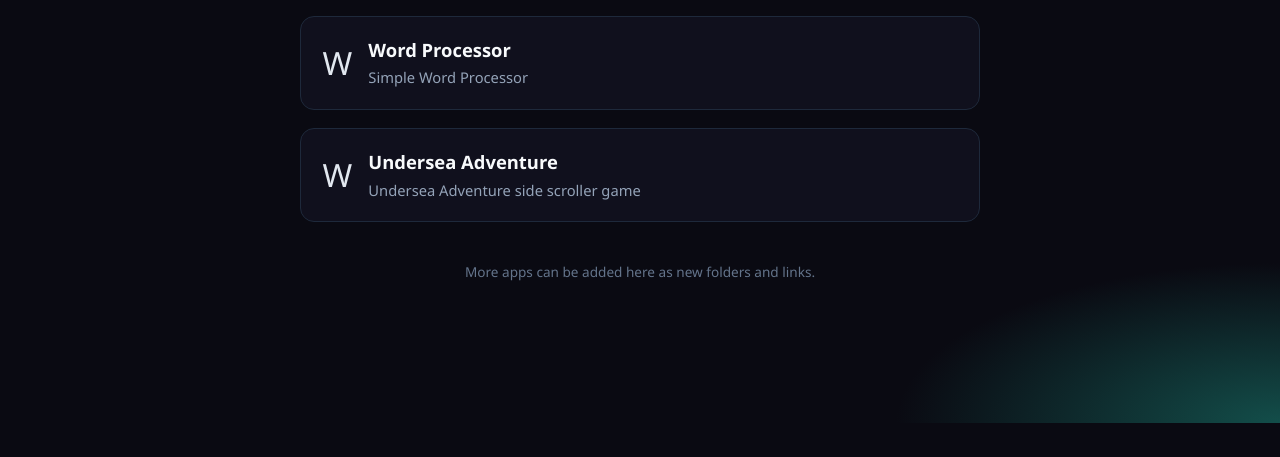
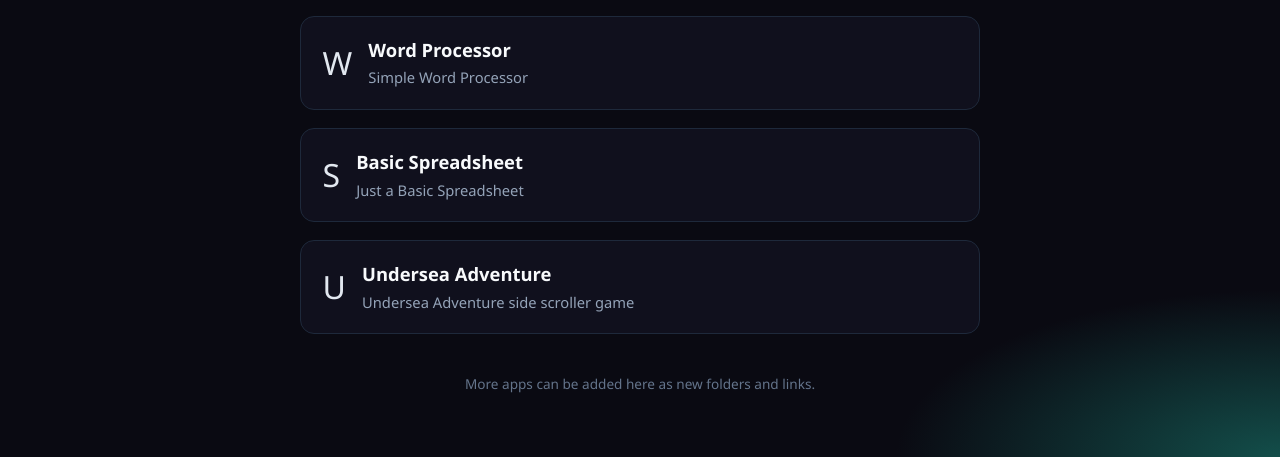
Before and after one commit to Mark-e-Mark-1/Mark-e-Mark, a plain HTML site: page index.html in a window 1280 px wide. Shown: the part 377-834 px from the top of the page. Before the commit the page ends 800 px from the top, so only its background shows below. Drawn offline with Linux system fonts and the light colour scheme.

Commit message:
Added Basic Spreadsheet

```diff
--- a/index.html
+++ b/index.html
@@ -35,9 +35,16 @@
           <span class="app-desc">Simple Word Processor</span>
         </a>
       </li>
+	   <li>
+        <a class="app-card" href="basic-spreadsheet/">
+          <span class="app-icon" aria-hidden="true">S</span>
+          <span class="app-name">Basic Spreadsheet</span>
+          <span class="app-desc">Just a Basic Spreadsheet</span>
+        </a>
+      </li>
 	  <li>
         <a class="app-card" href="undersea-adventure/">
-          <span class="app-icon" aria-hidden="true">W</span>
+          <span class="app-icon" aria-hidden="true">U</span>
           <span class="app-name">Undersea Adventure</span>
           <span class="app-desc">Undersea Adventure side scroller game</span>
         </a>
```
